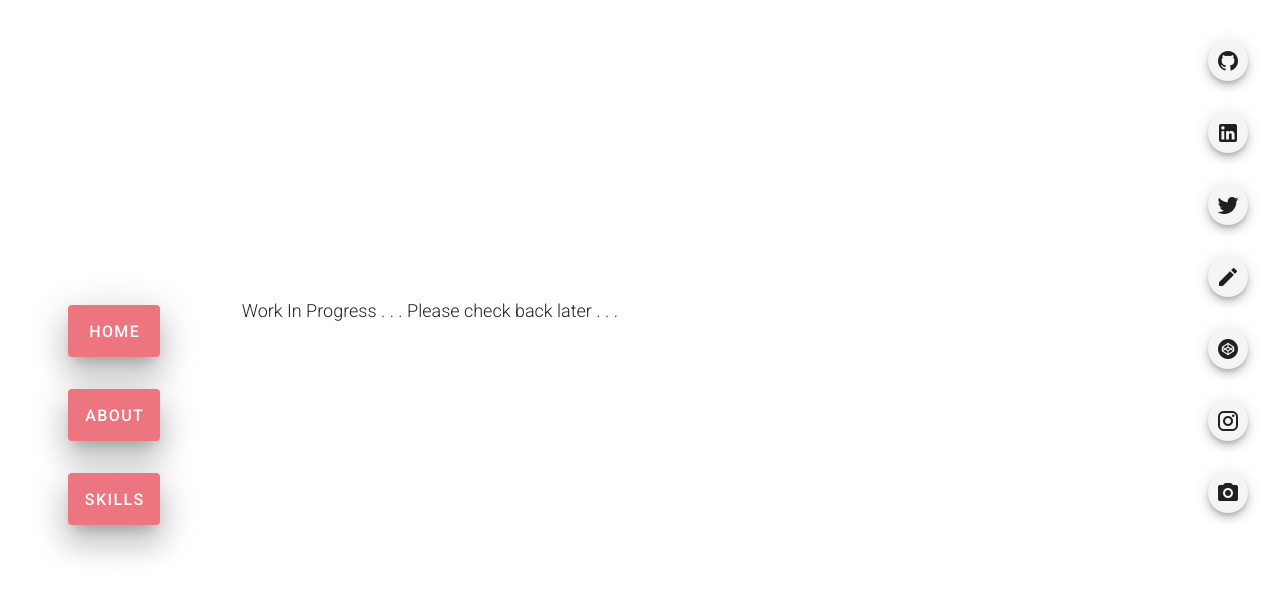
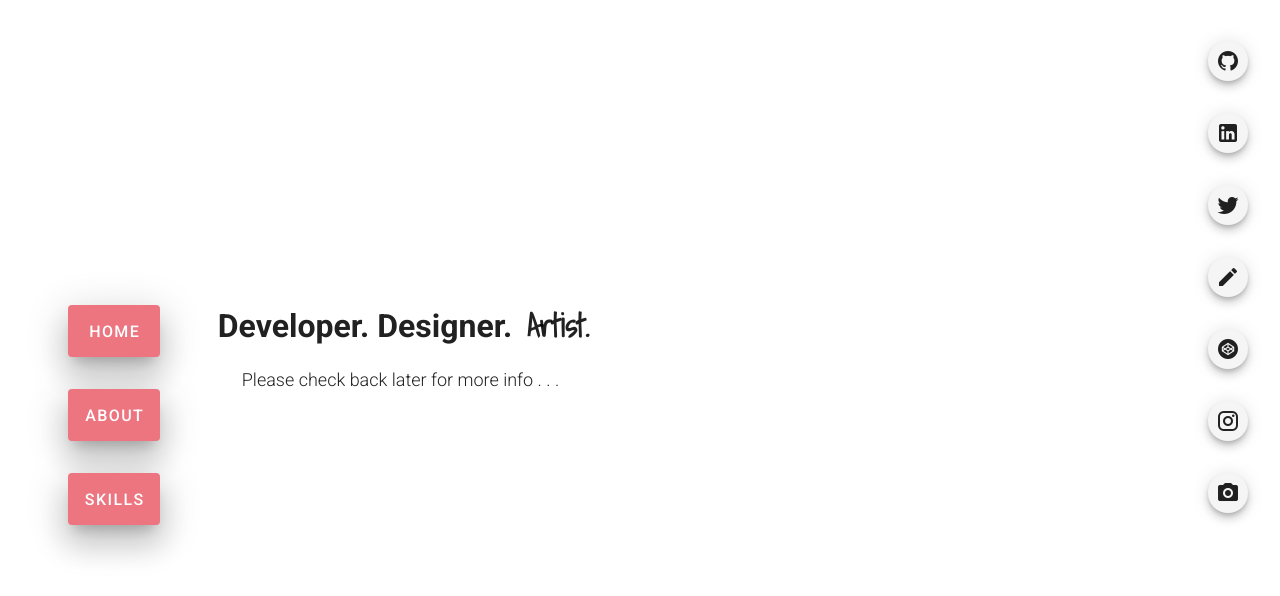
Before and after one commit to hazalozturk/hazalozturk, a Vue app: page /about in a window 1280 px wide. Shown: the top 596 px of the page. Built offline with nearby package versions, Linux system fonts and the light colour scheme.

Commit message:
Add small content to About page

```diff
--- a/public/index.html
+++ b/public/index.html
@@ -7,6 +7,7 @@
     <link rel="icon" href="<%= BASE_URL %>favicon.ico">
     <title>Hazal Ozturk</title>
     <link rel="stylesheet" href="https://fonts.googleapis.com/css?family=Roboto:100,300,400,500,700,900">
+    <link href="https://fonts.googleapis.com/css2?family=Shadows+Into+Light&display=swap" rel="stylesheet">
     <link rel="stylesheet" href="https://cdn.jsdelivr.net/npm/@mdi/font@latest/css/materialdesignicons.min.css">
   </head>
   <body>
--- a/src/components/aboutPage.vue
+++ b/src/components/aboutPage.vue
@@ -18,16 +18,18 @@
           <v-flex xs5 sm2 md2 pl-9>
             <sidebarMenu />
           </v-flex>
-
-          <v-flex xs12 sm10 md10 pl-12 pr-9>
+          <v-flex xs12 sm10 md10 pl-12 pr-9 pt-5>
+            <h1>Developer. Designer.<span class="artist"> Artist.</span></h1>
             <blockquote class="blockquote">
-              Work In Progress . . .  Please check back later . . .
+              Please check back later for more info . . .
             </blockquote>
           </v-flex>
         </v-layout>
       </v-flex>
 
-      <v-flex xs2 align-self-sm-end class="social-link-list"><socialLink /></v-flex>
+      <v-flex xs2 align-self-sm-end class="social-link-list"
+        ><socialLink
+      /></v-flex>
     </v-layout>
   </v-container>
 </template>
@@ -40,8 +42,14 @@ export default {
   name: "AboutPage",
   components: {
     socialLink,
-    sidebarMenu
+    sidebarMenu,
   },
-  data: () => ({})
+  data: () => ({}),
 };
 </script>
+
+<style>
+.artist {
+  font-family: "Shadows Into Light", cursive;
+}
+</style>
```
